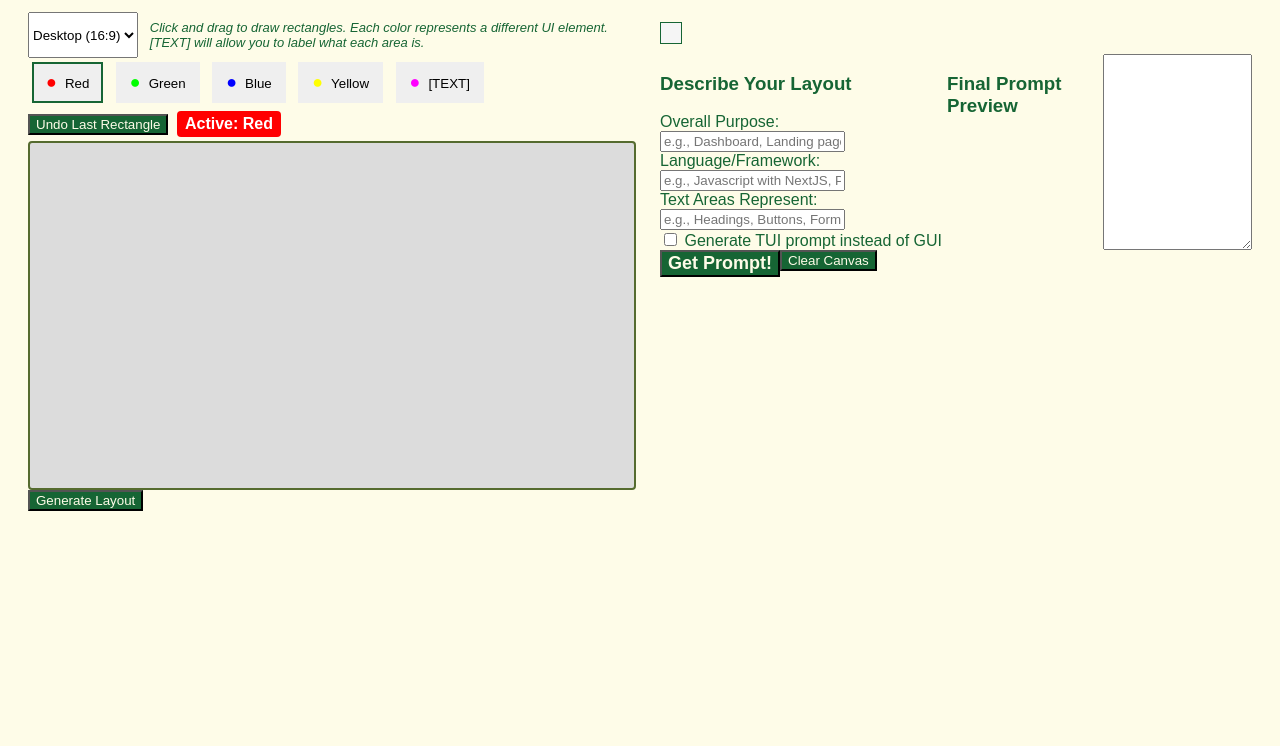
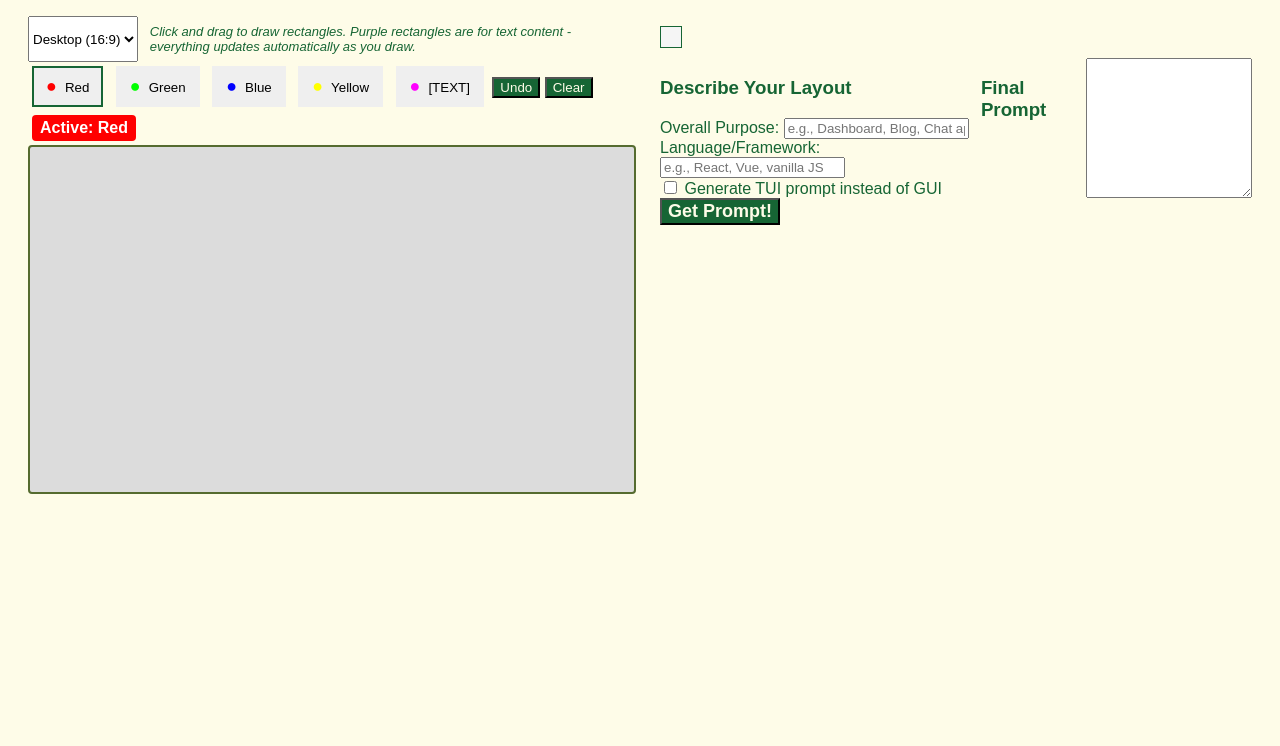
Before and after one commit to AJ-Gonzalez/NapkinWire, a plain HTML site: page index.html in a window 1280 px wide. Shown: the part 54-800 px from the top of the page. Drawn offline with nearby package versions, Linux system fonts and the light colour scheme.

Commit message:
Cleaned up UI

```diff
--- a/index.html
+++ b/index.html
@@ -1,27 +1,22 @@
-<!DOCTYPE html lang="en">
-<!--[if lt IE 7]>      <html class="no-js lt-ie9 lt-ie8 lt-ie7"> <![endif]-->
-<!--[if IE 7]>         <html class="no-js lt-ie9 lt-ie8"> <![endif]-->
-<!--[if IE 8]>         <html class="no-js lt-ie9"> <![endif]-->
-<!--[if gt IE 8]>      <html class="no-js"> <!--<![endif]-->
-<html>
+<!DOCTYPE html >
+<html lang="en">
     <head>
         <meta charset="utf-8">
         <meta http-equiv="X-UA-Compatible" content="IE=edge">
-        <title>AJ's sketch to ASCII</title>
-        <meta name="description" content>
+        <title>NapkinWire - Sketch to Prompt</title>
+        <meta name="description" content="The fastest way to go from sketch to LLM prompt">
         <meta name="viewport" content="width=device-width, initial-scale=1">
         <link href='https://fonts.googleapis.com/css?family=Oswald'
             rel='stylesheet'>
         <link rel="stylesheet" href="style.css">
     </head>
     <body>
-        <h1>Idea to ASCII for LLMs</h1>
+        <h1>NapkinWire</h1>
 
         <div class="row">
-            <div class="column"><div class="drawing_panel">
-
+            <div class="column">
+                <div class="drawing_panel">
                     <div class="row">
-
                         <select title="Choose Layout" id="layoutPicker">
                             <option value="desktop">Desktop (16:9)</option>
                             <option value="mobile">Mobile (9:16)</option>
@@ -29,113 +24,77 @@
                         </select>
 
                         <div class="canvas-instructions">
-                            Click and drag to draw rectangles. Each color
-                            represents a different UI element.[TEXT] will allow
-                            you to label what each
-                            area is.
+                            Click and drag to draw rectangles. Purple rectangles are for text content - everything updates automatically as you draw.
                         </div>
                     </div>
 
                     <div class="row">
                         <div class="color-palette">
-                            <button data-color="#ff0000"
-                                class="color-btn red">Red</button>
-                            <button data-color="#00ff00"
-                                class="color-btn green">Green</button>
-                            <button data-color="#0000ff"
-                                class="color-btn blue">Blue</button>
-                            <button data-color="#ffff00"
-                                class="color-btn yellow">Yellow</button>
-                            <button data-color="#ff00ff"
-                                class="color-btn purple">[TEXT]</button>
-                            <button id="undoBtn" class="action_button">Undo Last
-                                Rectangle</button>
+                            <button data-color="#ff0000" class="color-btn red">Red</button>
+                            <button data-color="#00ff00" class="color-btn green">Green</button>
+                            <button data-color="#0000ff" class="color-btn blue">Blue</button>
+                            <button data-color="#ffff00" class="color-btn yellow">Yellow</button>
+                            <button data-color="#ff00ff" class="color-btn purple">[TEXT]</button>
+                            <button id="undoBtn" class="action_button">Undo</button>
+                            <button id="clear_canvas" class="action_button">Clear</button>
                             <div class="active-color-display">
                                 <span>Active: </span>
                                 <span id="activeColorName">Red</span>
                             </div>
                         </div>
-
                     </div>
 
                     <div class="row">
-                        <canvas id="drawingCanvas" width="800"
-                            height="450"></canvas>
+                        <canvas id="drawingCanvas" width="800" height="450"></canvas>
                     </div>
-                    <div class="row">
-                        <button id="generate_layout"
-                            class="action_button">Generate Layout</button>
+                </div>
             </div>
 
-                </div></div>
-            <div class="column"><div class="label_and_preview">
-
+            <div class="column">
+                <div class="label_and_preview">
                     <div class="row">
                         <pre id="ascii-preview"></pre>
                     </div>
-                    <div class="row">
+
                     <div class="row">
                         <div id="input-fields">
                             <h3>Describe Your Layout</h3>
                             <div>
                                 <label>Overall Purpose:</label>
                                 <input type="text" id="overall-purpose"
-                                        placeholder="e.g., Dashboard, Landing page, Blog layout">
+                                    placeholder="e.g., Dashboard, Blog, Chat app">
                             </div>
                             <div>
                                 <label>Language/Framework:</label>
                                 <input type="text" id="platform"
-                                        placeholder="e.g., Javascript with NextJS, Python with Textual, Vanilla JS">
+                                    placeholder="e.g., React, Vue, vanilla JS">
                             </div>
 
-                                <div>
-                                    <label>Text Areas Represent:</label>
-                                    <input type="text" id="text-areas"
-                                        placeholder="e.g., Headings, Buttons, Form labels">
-                                </div>
                             <div id="rectangle-dropdowns">
-                                    <!-- Dynamic dropdowns will be generated here -->
+                                <!-- Text area inputs generated here -->
                             </div>
 
                             <div>
                                 <label>
                                     <input type="checkbox" id="tuiMode">
-                                        Generate
-                                        TUI prompt
-                                        instead of GUI
+                                    Generate TUI prompt instead of GUI
                                 </label>
-                                </div>
-                            </div>
-                        </div>
-                        <div class="row">
-                            <h3>Final Prompt Preview</h3>
-                            <textarea title="preview" id="prompt-preview"
-                                rows="6"
-                                readonly></textarea>
                             </div>
                         </div>
 
                         <div class="row">
+                            <h3>Final Prompt</h3>
+                            <textarea title="preview" id="prompt-preview" rows="6" readonly></textarea>
+                        </div>
+                    </div>
 
+                    <div class="row">
                         <div class="output-options">
-
                             <button id="get_prompt">Get Prompt!</button>
                         </div>
-
-                        <div>
-                            <!-- Add this button to your HTML where you want it -->
-                            <button id="clear_canvas"
-                                class="action_button">Clear Canvas</button>
                     </div>
                 </div>
-                </div></div>
             </div>
-
-        <div class="button bar">
-            <div class="row">
-
-            </div>
-
         </div>
 
         <script src="main.js" async defer></script>
```
Lines whose indentation alone changed are shown as unchanged.
